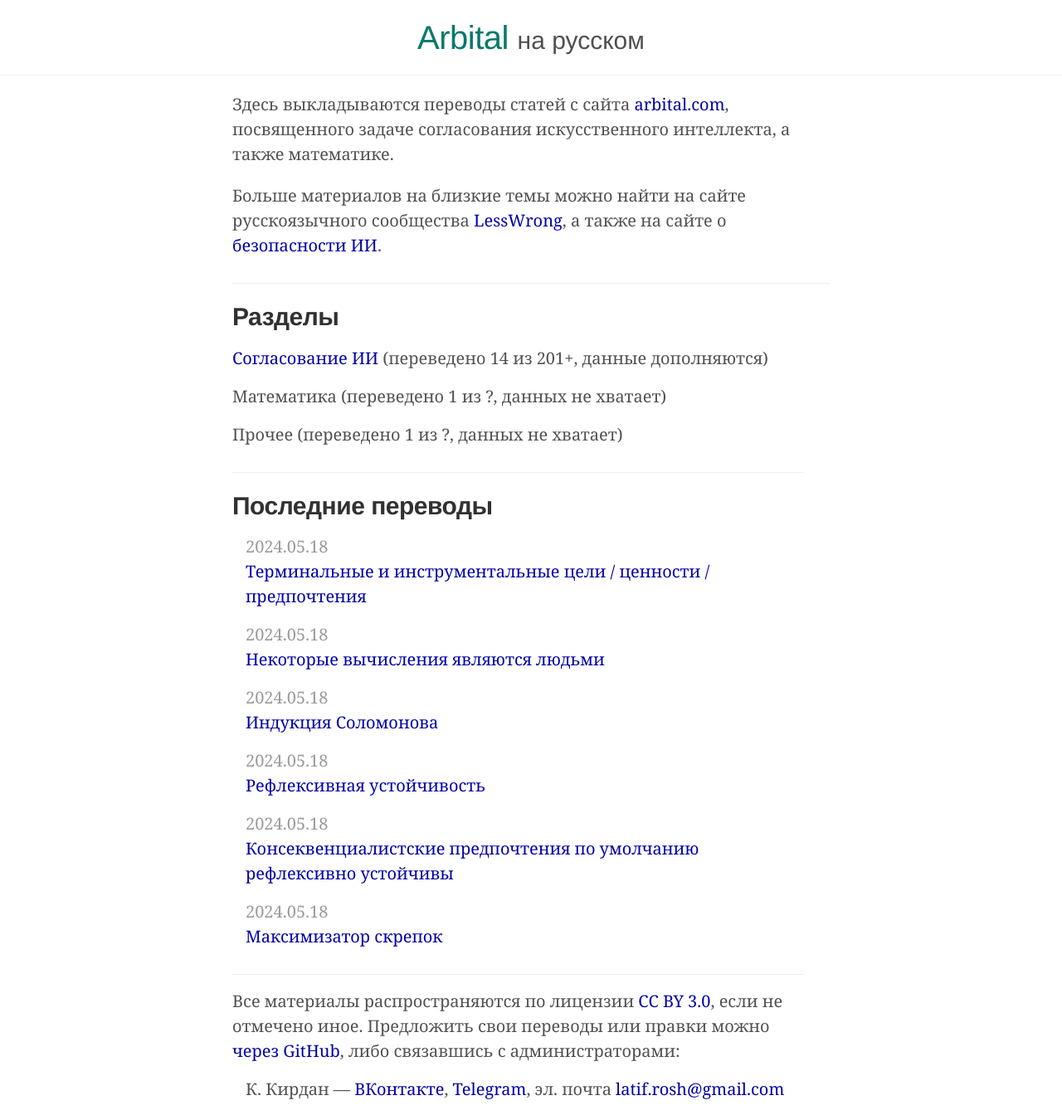
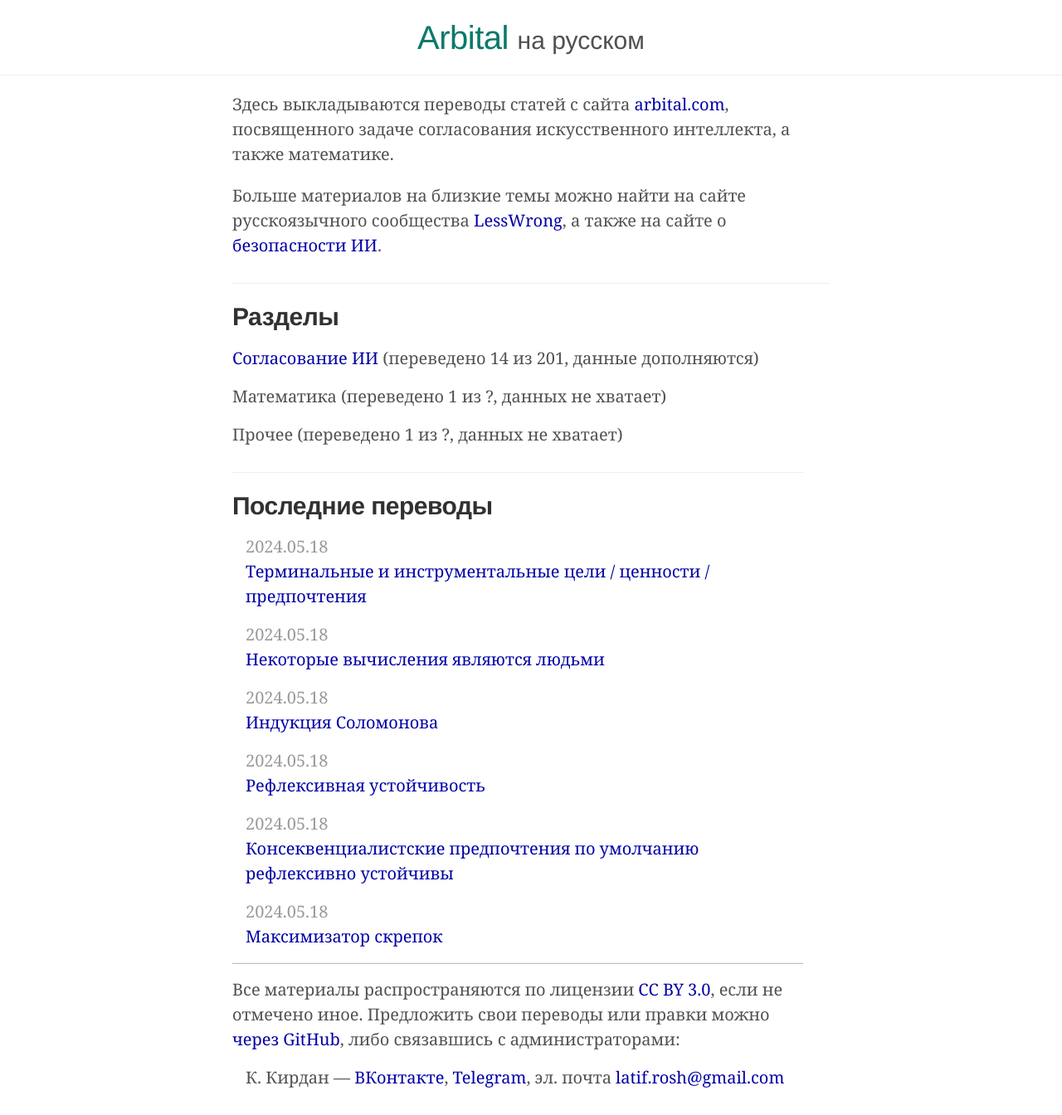
Before and after one commit to Arbital-RU/arbital-ru.github.io, a Jekyll site: the page built from index.md, in a window 1280 px wide. Shown: the whole page at 83% size. Built offline with Jekyll 4.4.1, drawn with Linux system fonts in a browser that asks for light colours.

Commit message:
Update index.md

```diff
--- a/index.md
+++ b/index.md
@@ -14,11 +14,15 @@ excerpt: "Здесь выкладываются переводы статей с
 
 {% assign a = site.data.p | where: "domains", "AI" %}
 {% assign b = a | where: "translated", true %}
-<div class="post" style="margin:16px 16px 0 0"><a href="/explore/ai_alignment">Согласование ИИ</a> (переведено {{ b.size }} из {{ a.size }}+, данные дополняются)</div>
+<div class="post" style="margin:16px 16px 0 0"><a href="/explore/ai_alignment">Согласование ИИ</a> (переведено {{ b.size }} из {{ a.size }}, данные дополняются)</div>
 
 {% assign a = site.data.p | where: "domains", "math" %}
 {% assign b = a | where: "translated", true %}
 <div class="post" style="margin:16px 16px 0 0">Математика (переведено {{ b.size }} из ?, данных не хватает)<div>
+
+<!--{% assign a = site.data.p | where: "domains", "decision" %}
+{% assign b = a | where: "translated", true %}
+<div class="post" style="margin:16px 16px 0 0">Теория принятия решений (переведено 1 из 31)<div>-->
 
 {% assign a = site.data.p | where: "domains", "" %}
 {% assign b = a | where: "translated", true %}
@@ -35,7 +39,7 @@ excerpt: "Здесь выкладываются переводы статей с
 </div>
 {% endfor %}
 
-<hr style="margin-bottom:16px">
+<hr class="hrdark" style="margin-bottom:16px">
 
 Все материалы распространяются по лицензии <a href="https://creativecommons.org/licenses/by/3.0/deed.ru">CC BY 3.0</a>, если не отмечено иное. Предложить свои переводы или правки можно <a href="https://github.com/Arbital-RU/arbital-ru.github.io">через GitHub</a>, либо связавшись с администраторами:
 
```
